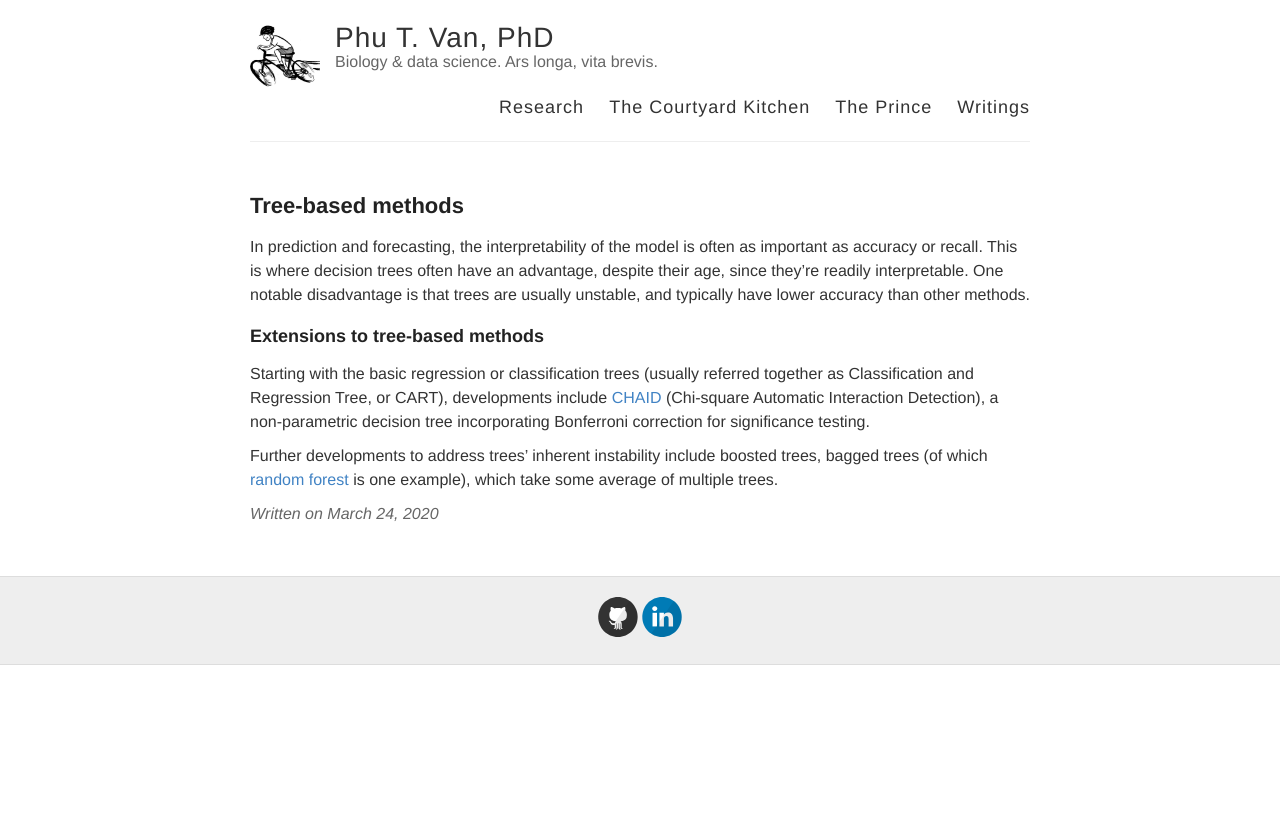
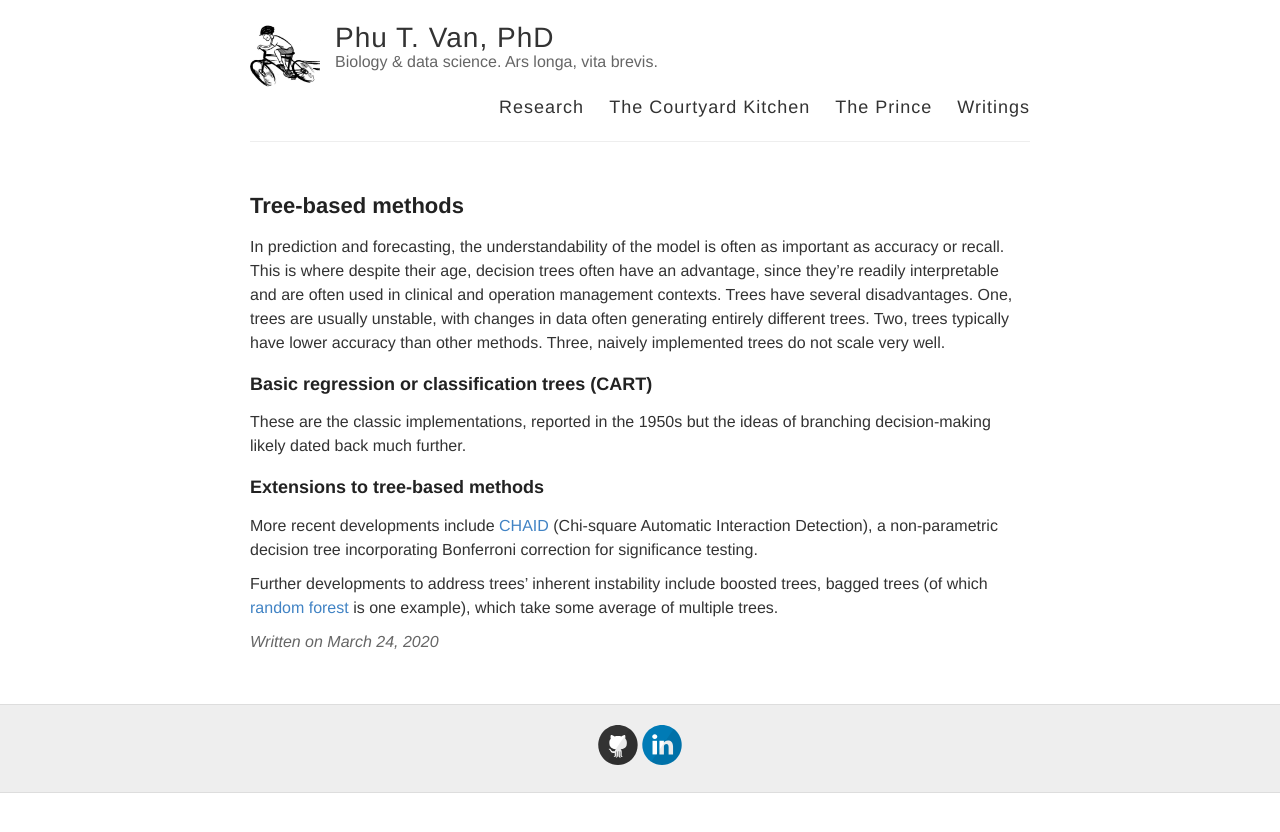
Before and after one commit to ptvan/ptvan.github.io, a Jekyll site: the page built from _posts/2020-03-24-tree-based-methods.md, in a window 1280 px wide. Shown: the top 832 px of the page. Built offline with Jekyll 4.4.1, drawn with Linux system fonts in a browser that asks for light colours.

Commit message:
reorg and minor additions

```diff
--- a/_posts/2020-03-24-tree-based-methods.md
+++ b/_posts/2020-03-24-tree-based-methods.md
@@ -3,10 +3,14 @@ layout: post
 title: Tree-based methods
 ---
 
-In prediction and forecasting, the interpretability of the model is often as important as accuracy or recall. This is where decision trees often have an advantage, despite their age, since they're readily interpretable. One notable disadvantage is that trees are usually unstable, and typically have lower accuracy than other methods.
+In prediction and forecasting, the understandability of the model is often as important as accuracy or recall. This is where despite their age, decision trees often have an advantage, since they're readily interpretable and are often used in clinical and operation management contexts. Trees have several disadvantages. One, trees are usually unstable, with changes in data often generating entirely different trees. Two, trees typically have lower accuracy than other methods. Three, naively implemented trees do not scale very well.
+
+### Basic regression or classification trees (CART)
+
+These are the classic implementations, reported in the 1950s but the ideas of branching decision-making likely dated back much further.
 
 ### Extensions to tree-based methods
 
-Starting with the basic regression or classification trees (usually referred together as Classification and Regression Tree, or CART), developments include [CHAID](https://en.wikipedia.org/wiki/Chi-square_automatic_interaction_detection) (Chi-square Automatic Interaction Detection), a non-parametric decision tree incorporating Bonferroni correction for significance testing.
+More recent developments include [CHAID](https://en.wikipedia.org/wiki/Chi-square_automatic_interaction_detection) (Chi-square Automatic Interaction Detection), a non-parametric decision tree incorporating Bonferroni correction for significance testing.
 
 Further developments to address trees' inherent instability include boosted trees, bagged trees (of which [random forest](https://en.wikipedia.org/wiki/Random_forest) is one example), which take some average of multiple trees.
```
